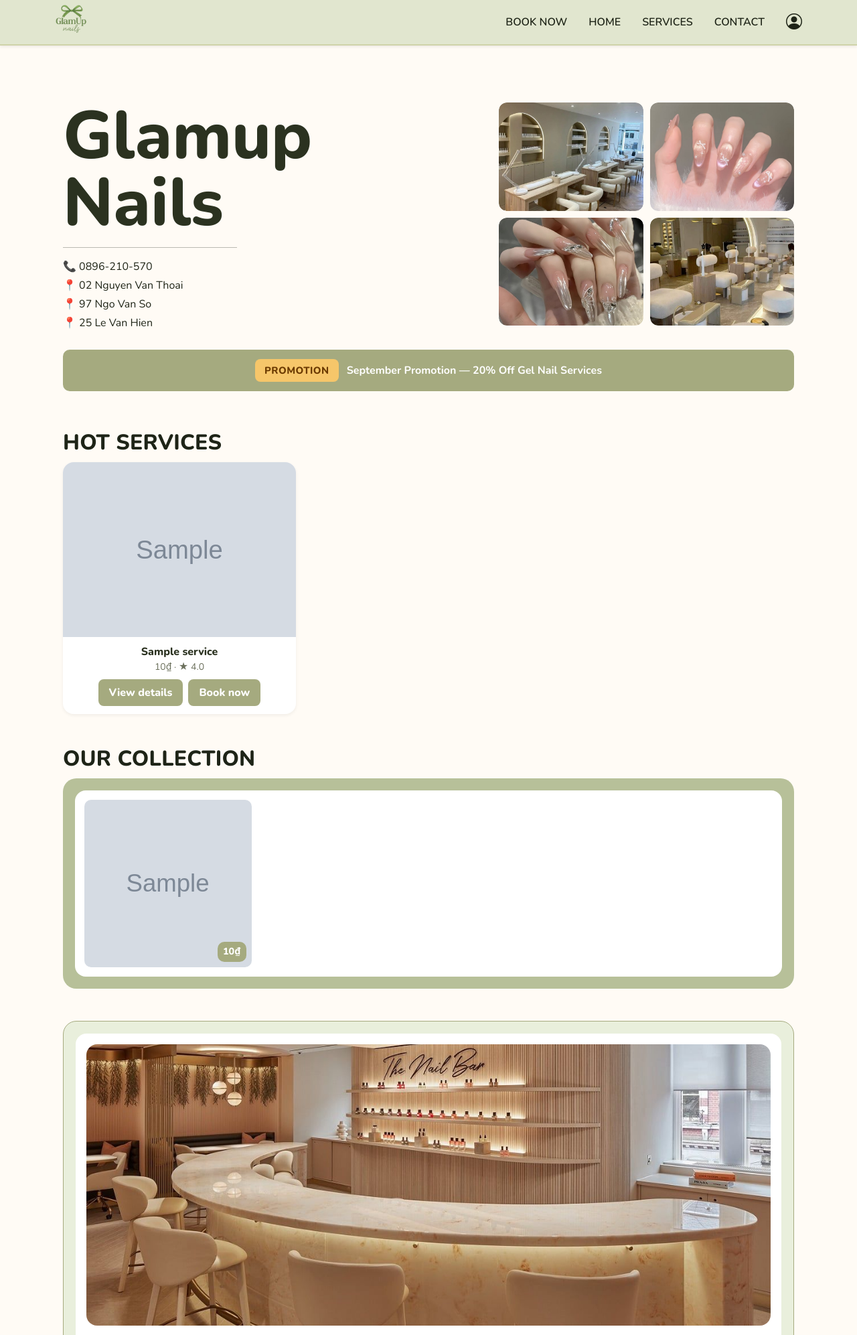
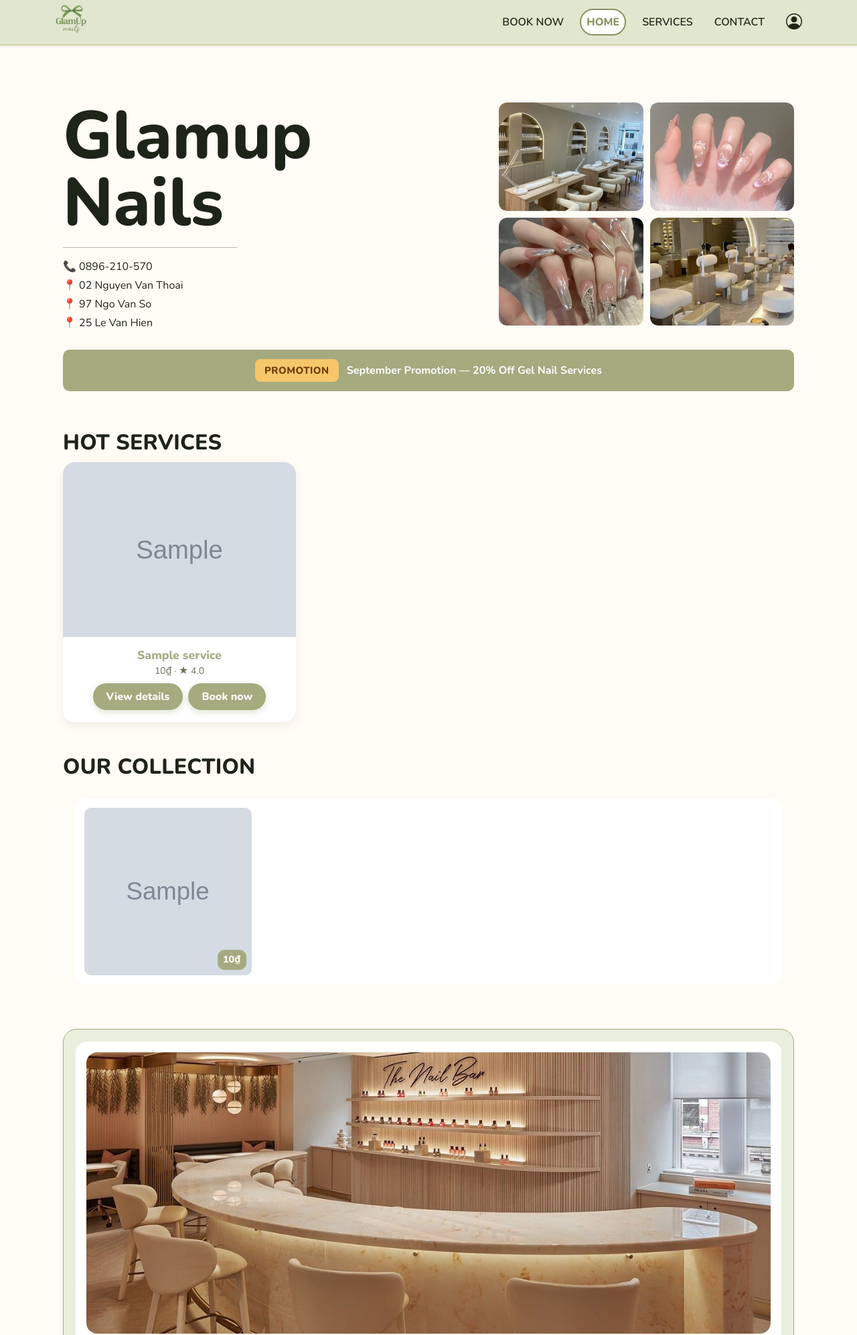
Before and after one commit to thniea/glamsup, a Django app: page / in a window 1280 px wide. Shown: the top 1993 px of the page at 67% size. Run offline with Django 5.2, Linux system fonts and the light colour scheme; tables that the repository leaves empty hold one stand-in row (values such as "Sample post"); grey boxes marked "Sample" are stand-in pictures.

Commit message:
chỉnh css các nút

```diff
--- a/main/static/css/site.css
+++ b/main/static/css/site.css
@@ -1,7 +1,3 @@
-/* =========================
-   Glamup Nails — Global Style System
-   ========================= */
-
 /* ---------- Design tokens ---------- */
 :root{
   --bg: #fffbf5;         /* nền chính */
@@ -41,7 +37,7 @@ a{
   text-decoration: none;
   transition: color .2s ease;
 }
-a:hover{ text-decoration: underline; color: #8f936d; }
+
 
 h1,h2,h3,h4,h5,h6{
   color: var(--ink);
@@ -77,17 +73,20 @@ footer{
 /* ---------- Buttons ---------- */
 .btn-brand{
   background: var(--brand);
-  color: #fff;
-  font-weight: 800;
-  border: none;
-  border-radius: 999px;
-  padding: .55rem 1.2rem;
-  box-shadow: var(--shadow);
-  transition: all .2s ease;
+    color:#fff;
+    font-weight:800;
+    border:none;
+    border-radius: 999px;
+    padding:8px 20px;
+    box-shadow: 0 3px 10px rgba(114,145,70,.25);
+    transition: .25s ease;
 }
+
+/* Hover nút */
 .btn-brand:hover{
-  filter: brightness(.95);
-  color: #fff;
+    background: #7f8458;
+    color:#fff;
+    transform: translateY(-2px);
 }
 
 .btn-outline-brand{
@@ -102,6 +101,7 @@ footer{
 .btn-outline-brand:hover{
   background: var(--brand);
   color: #fff;
+  transform: translateY(-2px);
 }
 
 .btn-soft{
@@ -111,8 +111,14 @@ footer{
   border-radius: 999px;
   padding: .5rem 1rem;
   font-weight: 800;
+  box-shadow: 0 3px 10px rgba(114,145,70,.25);
+  transition: .25s ease;
 }
-
+.btn-soft:hover{
+    background: #7f8458;
+    color:#fff;
+    transform: translateY(-2px);
+}
 .btn-sm{ padding: .35rem .8rem; font-size: .95rem; }
 .btn-lg{ padding: .7rem 1.4rem; font-size: 1.05rem; }
 
@@ -234,3 +240,42 @@ label{
   .card-soft{ padding: 1rem; }
   h1,h2,h3{ font-size: 1.3rem; }
 }
+
+/* ===============================
+   NAVBAR HOVER + ACTIVE EFFECT
+================================*/
+
+.nav-link-ink {
+  position: relative;
+  color: #2b3220;
+  font-weight: 600;
+  transition: all 0.22s ease;
+}
+
+/* Hover: đậm hơn + scale + đổi màu olive */
+.nav-link-ink:hover {
+  color: #8b9361 !important;   /* màu olive đậm thương hiệu */
+  transform: scale(1.08);
+  font-weight: 700;
+}
+
+
+
+.nav-link-ink:hover::after {
+  width: 100%;
+}
+
+/* ACTIVE STATE: hiển thị khung bo xung quanh chữ khi đang ở trang đó */
+.active-nav {
+  color: #8b9361 !important;
+  font-weight: 800 !important;
+  padding: 6px 12px;
+  border: 2px solid #8b9361;
+  border-radius: 50px;
+  background: #ffffff; /* nền nhạt olive */
+}
+
+/* Khi active thì không cần underline */
+.active-nav::after {
+  width: 0 !important;
+}
--- a/main/templates/admin_site/dashboard.html
+++ b/main/templates/admin_site/dashboard.html
@@ -58,10 +58,10 @@
       <input type="date" name="to" value="{{ date_to }}" class="form-control">
     </div>
     <div class="col-auto">
-      <button class="btn btn-outline-secondary">Apply</button>
+      <button class="btn btn-outline-brand">Apply</button>
     </div>
     <div class="col-auto ms-auto">
-      <a class="btn btn-primary"
+      <a class="btn btn-brand"
    href="?period={{ period }}&branch={{ current_branch }}&from={{ date_from }}&to={{ date_to }}&export=1">
   Export CSV
 </a>
--- a/main/templates/admin_site/employee.html
+++ b/main/templates/admin_site/employee.html
@@ -29,7 +29,7 @@
     <div class="row g-2 align-items-end mb-3">
       <!-- Add New -->
       <div class="col-md-4">
-        <button class="btn btn-outline-dark w-100 d-flex align-items-center justify-content-center"
+        <button class="btn btn-outline-brand d-flex align-items-center justify-content-center"
                 data-bs-toggle="modal" data-bs-target="#addModal">
           <i class="bi bi-plus-lg me-2"></i> Add New
         </button>
@@ -93,11 +93,11 @@
               <td>{{ u.email|default:"—" }}</td>
               <td>{{ u.phone_number|default:"—" }}</td>
               <td class="text-center">
-                <a class="btn btn-sm btn-outline-dark"
+                <a class="btn btn-sm btn-outline-brand"
                    href="{% url 'main:admin_schedule' %}?staff={{ u.id }}">View</a>
               </td>
               <td class="text-center">
-                <a class="btn btn-sm btn-outline-dark"
+                <a class="btn btn-sm btn-outline-brand"
                    href="{% url 'main:admin_employee_edit' u.id %}">Edit</a>
               </td>
             </tr>
--- a/main/templates/admin_site/employee_edit.html
+++ b/main/templates/admin_site/employee_edit.html
@@ -68,8 +68,8 @@
           </div>
 
           <div class="mt-4 d-flex gap-2">
-            <a href="{% url 'main:admin_employee' %}" class="btn btn-outline-secondary">Back</a>
-            <button class="btn btn-primary">Save changes</button>
+            <a href="{% url 'main:admin_employee' %}" class="btn btn-outline-brand">Back</a>
+            <button class="btn btn-brand">Save changes</button>
           </div>
         </form>
 
@@ -78,7 +78,7 @@
         <form method="post" class="d-inline" onsubmit="return confirm('Khoá/Mở tài khoản này?');">
           {% csrf_token %}
           <input type="hidden" name="action" value="toggle_active">
-          <button class="btn btn-outline-dark">
+          <button class="btn btn-outline-brand">
             {% if obj.is_active %}Deactivate{% else %}Activate{% endif %}
           </button>
         </form>
--- a/main/templates/customer/customer_account.html
+++ b/main/templates/customer/customer_account.html
@@ -48,7 +48,7 @@
       <div class="panel-header">
         <span>Account information</span>
         <div class="panel-actions">
-          <button class="btn btn-outline-secondary btn-sm" data-bs-toggle="modal" data-bs-target="#modalEditAccount">Edit Account</button>
+          <button class="btn btn-soft btn-sm" data-bs-toggle="modal" data-bs-target="#modalEditAccount">Edit Account</button>
         </div>
       </div>
       <div class="panel-body">
@@ -81,7 +81,7 @@
       <div class="panel-header">
         <span>Personal Information</span>
         <div class="panel-actions">
-          <button class="btn btn-outline-secondary btn-sm" data-bs-toggle="modal" data-bs-target="#modalEditPersonal">Edit Personal</button>
+          <button class="btn btn-soft btn-sm" data-bs-toggle="modal" data-bs-target="#modalEditPersonal">Edit Personal</button>
         </div>
       </div>
       <div class="panel-body">
--- a/main/templates/customer/home.html
+++ b/main/templates/customer/home.html
@@ -5,13 +5,6 @@
 
 {% block head_extra %}
 <style>
-  :root{
-    --brand:#a5aa7f;
-    --bg:#fffbf5;
-    --olive:#2b3220;
-    --sage:#b7c099;
-  }
-
 
   /* ========== HERO ========== */
   .hero{ padding:45px 0 24px; }
@@ -82,24 +75,89 @@
 }
 
   /* ========== HOT SERVICES ========== */
-  .hot-card{
-    background:#fff;
-    border-radius:16px;
-    overflow:hidden;
-    text-align:center;
-    box-shadow:0 2px 5px rgba(0,0,0,.06);
-    padding-bottom:12px;
-  }
-  .hot-card img{ width:100%; height:auto; display:block; aspect-ratio:4/3; object-fit:cover; }
-  .hot-card .name{ font-weight:800; margin-top:10px; color:var(--olive); }
-  .btn-olive{
-    background:var(--brand);
+.hot-card{
+    background: #FFFFFF; /* đổi sang trắng để nổi */
+    border: 1.5px solid var(--mint-border);
+    border-radius: 18px;
+    overflow: hidden;
+    text-align: center;
+    box-shadow: 0 6px 16px rgba(0,0,0,0.06); /* shadow sâu hơn */
+    padding-bottom: 18px;
+    transition: all .25s ease;
+}
+
+/* Hover effect – cho cảm giác nổi lên */
+.hot-card:hover{
+    transform: translateY(-4px);
+    box-shadow: 0 10px 22px rgba(0,0,0,0.10);
+    border-color: var(--brand);
+}
+
+/* Image */
+.hot-card img{
+    width:100%;
+    aspect-ratio:4/3;
+    object-fit:cover;
+    display:block;
+}
+
+/* Service name */
+.hot-card .name{
+    font-weight: 900;
+    margin-top: 14px;
+    font-size: 1.1rem;
+    color: var(--brand);
+}
+
+/* Price & rating */
+.hot-card .meta{
+    color: var(--muted);
+    font-size: .95rem;
+    margin: 4px 0 14px;
+}
+
+/* Button group */
+.hot-card .btn-wrap{
+    display: flex;
+    justify-content: center;
+    gap: 10px;
+}
+
+/* Button chính */
+.btn-olive{
+    background: var(--brand);
     color:#fff;
     font-weight:800;
     border:none;
-    border-radius:8px;
-    padding:8px 16px;
-  }
+    border-radius: 999px;
+    padding:8px 20px;
+    box-shadow: 0 3px 10px rgba(114,145,70,.25);
+    transition: .25s ease;
+}
+
+/* Hover nút */
+.btn-olive:hover{
+    background: var(--brand-light);
+    color:#fff;
+    transform: translateY(-2px);
+}
+
+/* Nút phụ (View details) */
+.btn-olive-outline{
+    background: transparent;
+    color: var(--brand);
+    border: 2px solid var(--brand);
+    border-radius: 999px;
+    padding:8px 20px;
+    font-weight:800;
+    transition: .25s ease;
+}
+
+.btn-olive-outline:hover{
+    background: var(--brand);
+    color:#fff;
+    transform: translateY(-2px);
+}
   .btn-olive:hover{ filter:brightness(.9); }
 
   /* ========== COLLECTION ========== */
@@ -255,8 +313,8 @@
               {% if s.avg_rating and s.avg_rating > 0 %} · ★ {{ s.avg_rating }}{% endif %}
             </div>
             <div class="mt-2 d-flex justify-content-center gap-2">
-              <a href="{% url 'main:service_detail' s.slug %}" class="btn btn-olive">View details</a>
-              <a href="{% url 'main:book' %}?service={{ s.slug }}" class="btn btn-olive">Book now</a>
+              <a href="{% url 'main:service_detail' s.slug %}" class="btn btn-brand">View details</a>
+              <a href="{% url 'main:book' %}?service={{ s.slug }}" class="btn btn-brand">Book now</a>
             </div>
           </div>
         </div>
```
Also changed, not shown: main/templates/customer/services.html (+13 -9 lines).
